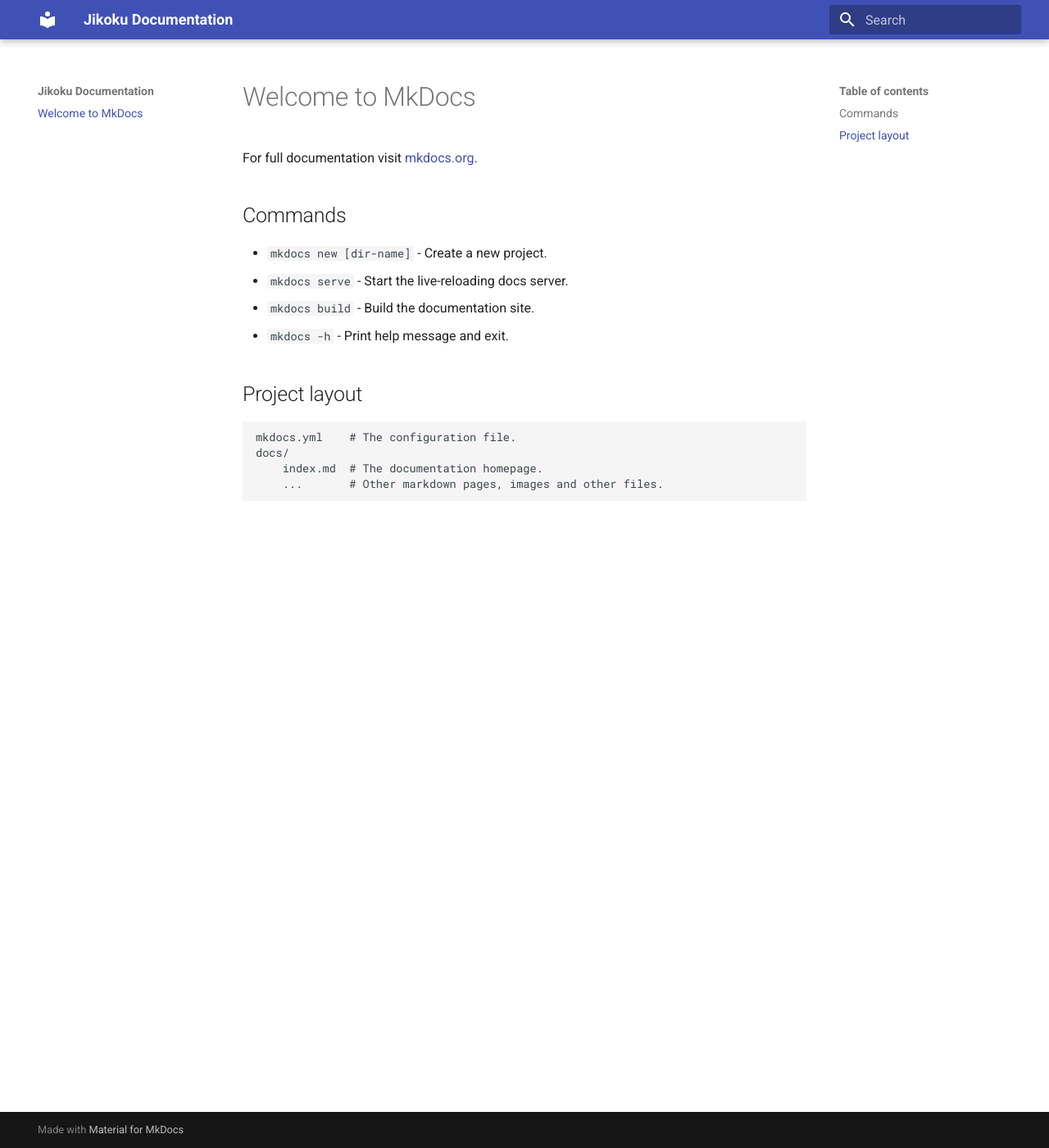
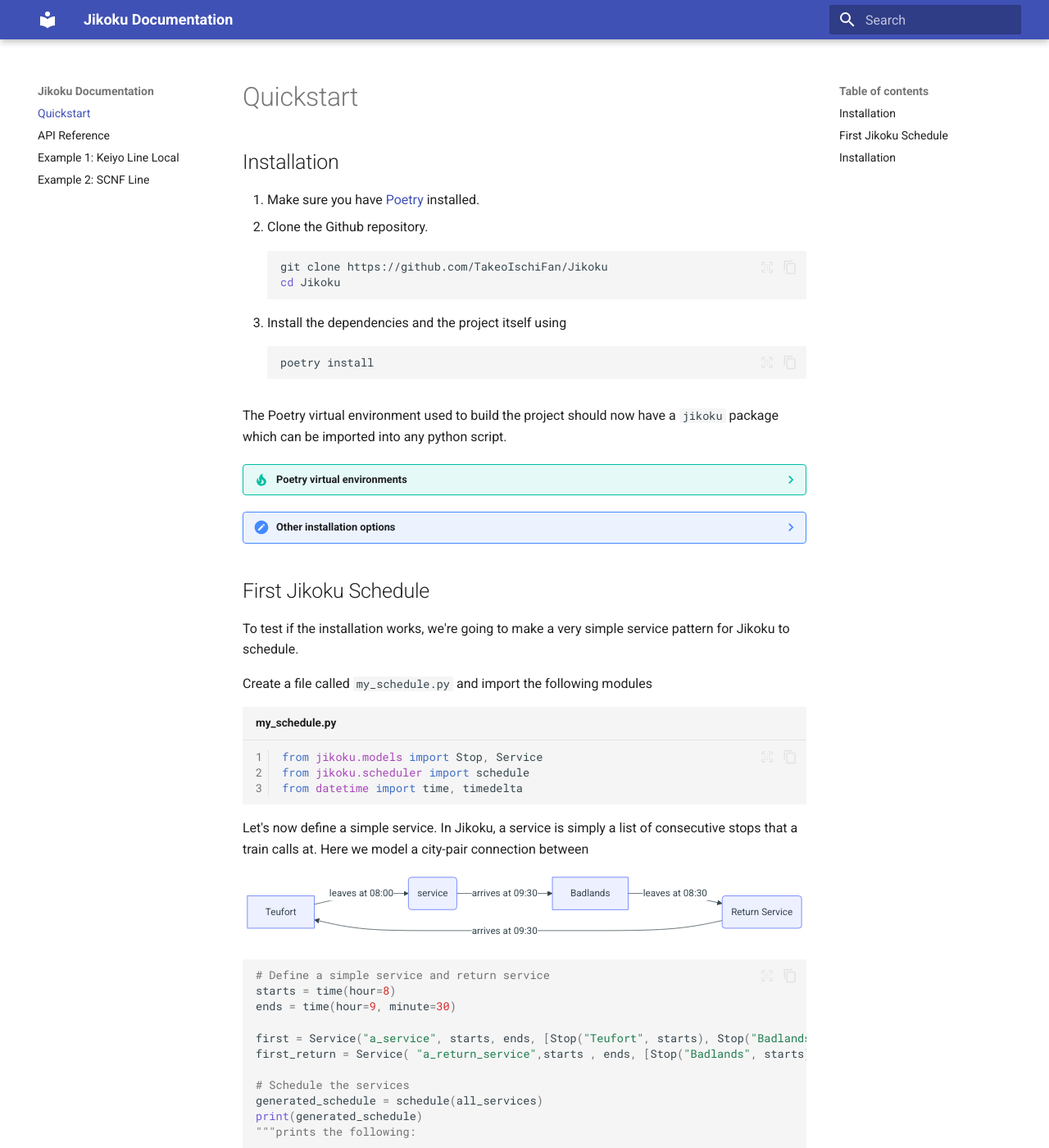
Before and after one commit to TakeoIschiFan/Jikoku, an MkDocs documentation site: the page built from docs/docs/index.md, in a window 1280 px wide and 1400 px high. Shown: the whole window at 82% size. Built offline with MkDocs 1.6.1 and Material for MkDocs 9.7.7, drawn with Linux system fonts in a browser that asks for light colours; some of the changed text lies outside the part shown.

Commit message:
start work on docs

````diff
--- /dev/null
+++ b/docs/docs/API reference.md
@@ -0,0 +1,3 @@
+# API Reference
+
+::: jikoku.models.Service
--- a/docs/docs/index.md
+++ b/docs/docs/index.md
@@ -1,17 +1,99 @@
-# Welcome to MkDocs
+# Quickstart
 
-For full documentation visit [mkdocs.org](https://www.mkdocs.org).
+## Installation
+1. Make sure you have [Poetry](https://github.com/python-poetry/poetry) installed.
+2. Clone the Github repository.
+```bash
+git clone https://github.com/TakeoIschiFan/Jikoku
+cd Jikoku
+```
+3. Install the dependencies and the project itself using
+```bash
+poetry install
+```
 
-## Commands
+The Poetry virtual environment used to build the project should now have a `jikoku` package which can be imported into any python script.
 
-* `mkdocs new [dir-name]` - Create a new project.
-* `mkdocs serve` - Start the live-reloading docs server.
-* `mkdocs build` - Build the documentation site.
-* `mkdocs -h` - Print help message and exit.
+??? tip "Poetry virtual environments"
 
-## Project layout
+    By default, Poetry creates virtual environments for every project in a single system folder. This makes it hard to
+    track down where exactly your code is running. By executing the following command:
+    ```bash
+    poetry config virtualenvs.in-project true
+    ```
+    Poetry will make the virtual environment in a .venv folder in your current project, which you always know the location
+    of and can delete/modify easily.
 
-    mkdocs.yml    # The configuration file.
-    docs/
-        index.md  # The documentation homepage.
-        ...       # Other markdown pages, images and other files.
+??? note "Other installation options"
+
+    If you don't want to use Poetry, all dependencies are specified in `pyproject.toml`, are installable manually.
+    Notably, Poetry provides a way to export the lock file to a `requirements.txt` file using the following command:
+    ```bash
+    poetry export -f requirements.txt --output requirements.txt
+    ```
+
+
+
+## First Jikoku Schedule
+
+To test if the installation works, we're going to make a very simple service pattern for Jikoku to schedule.
+
+Create a file called `my_schedule.py` and import the following modules
+
+```python title="my_schedule.py" linenums="1"
+from jikoku.models import Stop, Service
+from jikoku.scheduler import schedule
+from datetime import time, timedelta
+```
+
+Let's now define a simple service. In Jikoku, a service is simply a list of consecutive stops that a train calls at.
+Here we model a city-pair connection between
+
+```mermaid
+flowchart LR
+    A[Teufort] -->|leaves at 08:00| S(Service)
+    S(service)-->|arrives at 09:30| B[Badlands]
+    B[Badlands]-->|leaves at 08:30|R(Return Service)
+    R(Return Service)-->|arrives at 09:30| A[Teufort]
+```
+
+```python
+# Define a simple service and return service
+starts = time(hour=8)
+ends = time(hour=9, minute=30)
+
+first = Service("a_service", starts, ends, [Stop("Teufort", starts), Stop("Badlands",ends)])
+first_return = Service( "a_return_service",starts , ends, [Stop("Badlands", starts), Stop("Teufort", ends)])
+
+# Schedule the services
+generated_schedule = schedule(all_services)
+print(generated_schedule)
+"""prints the following:
+
+train-ZT4bwn
+        09:00:00 - 10:30:00: Teufort => Badlands
+        11:00:00 - 12:30:00: Badlands => Teufort
+train-eP9nMb
+        08:00:00 - 09:30:00: Badlands => Teufort
+        10:00:00 - 11:30:00: Teufort => Badlands
+train-hVGMEI
+        08:00:00 - 09:30:00: Teufort => Badlands
+        10:00:00 - 11:30:00: Badlands => Teufort
+train-jzVbxj
+        09:00:00 - 10:30:00: Badlands => Teufort
+        11:00:00 - 12:30:00: Teufort => Badlands
+"""
+```
+
+See [the Documentation](/docs) for more examples, including real word schedules from JR & SNCF!
+
+## Installation
+
+Jikoku is not available on PyPI yet. For now, download the source code and build the package locally, preferable using [Poetry](https://github.com/python-poetry/poetry).
+
+```bash
+git clone https://github.com/TakeoIschiFan/Jikoku
+cd Jikoku
+poetry install
+```
+After which, a Jikoku package should be installed in the local Poetry virtual environment.
--- a/docs/mkdocs.yml
+++ b/docs/mkdocs.yml
@@ -4,7 +4,26 @@
 
 theme:
   name: material
+  features:
+    - content.code.copy
+    - content.code.select
+
 
 plugins:
 - search
 - mkdocstrings
+
+markdown_extensions:
+  - admonition
+  - pymdownx.details
+  - pymdownx.highlight:
+      anchor_linenums: true
+      line_spans: __span
+      pygments_lang_class: true
+  - pymdownx.inlinehilite
+  - pymdownx.snippets
+  - pymdownx.superfences:
+      custom_fences:
+        - name: mermaid
+          class: mermaid
+          format: !!python/name:pymdownx.superfences.fence_code_format
````
Also changed, not shown: docs/docs/Example 2: SCNF Line.md (added, +1 -0 lines), pyproject.toml (+4 -3 lines), docs/docs/Example 1: Keiyo Line Local.md (added), 2 other files.
